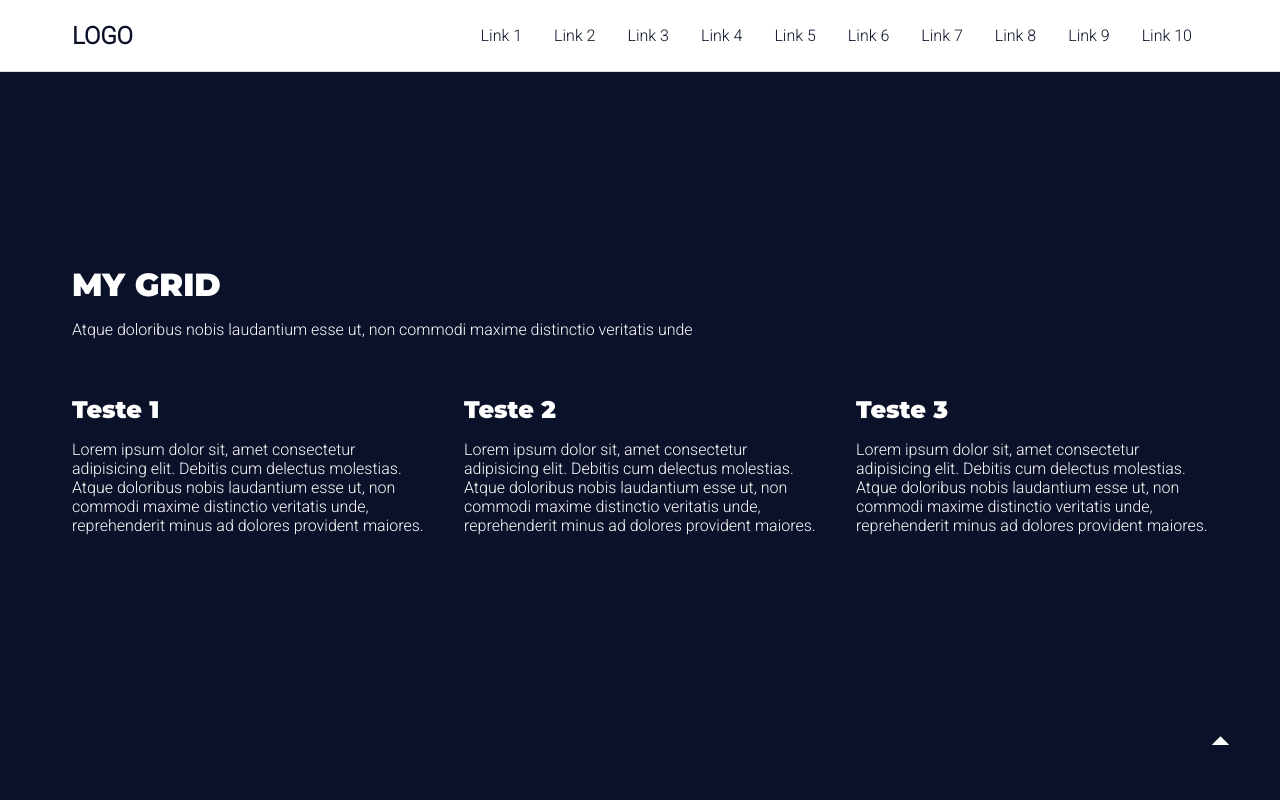
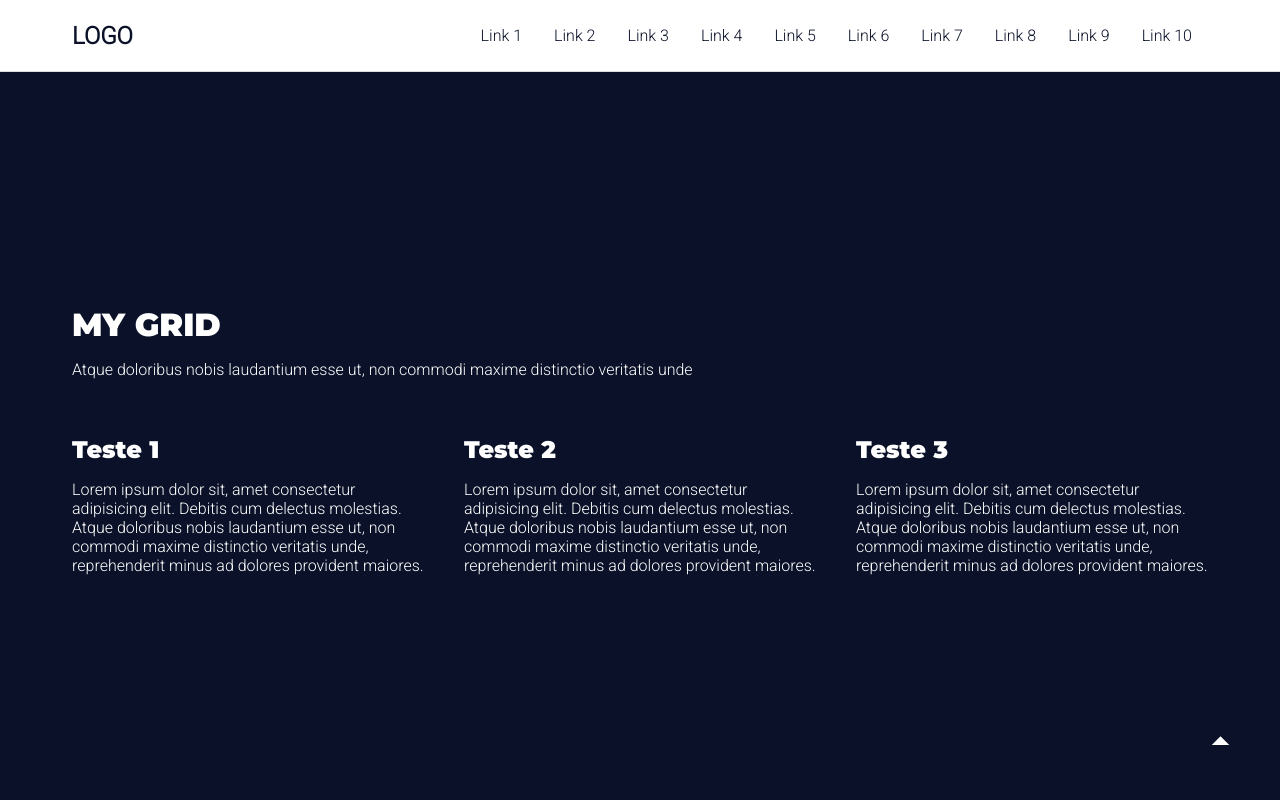
Before and after one commit to Kakaziu/Landing-page-creator, a React (Vite) app: page / in a window 1280 px wide. Shown: the top 800 px of the page. Built offline with nearby package versions, Linux system fonts and the light colour scheme.

Commit message:
fix: section-two-columns component

```diff
--- a/src/components/GridImage/styles.js
+++ b/src/components/GridImage/styles.js
@@ -44,6 +44,7 @@ export const GridContainer = styled.div`
 
 export const Container = styled.div`
   ${({ theme, background }) => css`
+    margin-top: 8rem;
     ${HeadingContainer} {
       margin-bottom: ${theme.spacings.small};
       color: ${
--- a/src/components/GridText/styles.js
+++ b/src/components/GridText/styles.js
@@ -34,6 +34,8 @@ export const GridContainer = styled.div`
 
 export const Container = styled.div`
   ${({ theme, background }) => css`
+  margin-top: 8rem;
+
     ${HeadingContainer} {
       margin-bottom: ${theme.spacings.small};
       color: ${
--- a/src/components/SectionBox/styles.js
+++ b/src/components/SectionBox/styles.js
@@ -11,6 +11,7 @@ export const Container = styled.div`
     align-items: center;
     width: 80%;
     margin: 0 auto;
+    margin-top: 8rem;
 
     > ${Title} {
       margin-bottom: ${theme.spacings.small};
--- a/src/components/SectionContent/styles.js
+++ b/src/components/SectionContent/styles.js
@@ -24,6 +24,8 @@ export const HtmlContainer = styled.div`
 
 export const Container = styled.div`
   ${({ theme, background }) => css`
+  margin-top: 8rem;
+
   ${HeadingContainer} {
       margin-bottom: ${theme.spacings.small};
       color: ${
--- a/src/components/SectionTwoColumns/styles.js
+++ b/src/components/SectionTwoColumns/styles.js
@@ -1,3 +1,4 @@
+/* eslint-disable no-unused-vars */
 import styled, { css } from 'styled-components';
 import { Title } from '../Heading/styles';
 import { LinkContainer as Button } from '../Button/styles';
@@ -9,26 +10,28 @@ export const TextContainer = styled.div`
     @media ${theme.media.lteMedium} {
       margin-bottom: ${theme.spacings.large};
       text-align: center;
+      width: 100%;
     }
   `}
 `;
 
 export const ImageContainer = styled.div`
-  ${() => css`
-    width: 50%;
+  ${({ theme }) => css`
     display: flex;
     justify-content: center;
+    width: 50%;
+
+    @media ${theme.media.lteMedium} {
+      width: 100%;
+      margin-top: ${theme.spacings.small};
+    }
   `}
 `;
 
 export const Image = styled.img`
-    ${({ theme }) => css`
+    ${() => css`
     max-width: 700px;
     max-height: 500px;
-
-    @media ${theme.media.lteMedium} {
-      max-width: 100vw;
-    }
   `}
 `;
 
@@ -36,7 +39,9 @@ export const Container = styled.div`
   ${({ theme, background }) => css`
     display: flex;
     align-items: center;
-    justify-content: space-between;
+    justify-content: center;
+    margin-top: 8rem;
+    gap: ${theme.spacings.medium};
 
     @media ${theme.media.lteMedium} {
       flex-wrap: wrap;
--- a/src/templates/Page/index.jsx
+++ b/src/templates/Page/index.jsx
@@ -50,7 +50,6 @@ const Page = () => {
         const key = `${slug}-${index}`;
 
         if (component === 'section.section-two-columns') {
-          console.log(section);
           return <SectionTwoColumns {...section} key={key} />;
         }
       })}
```
